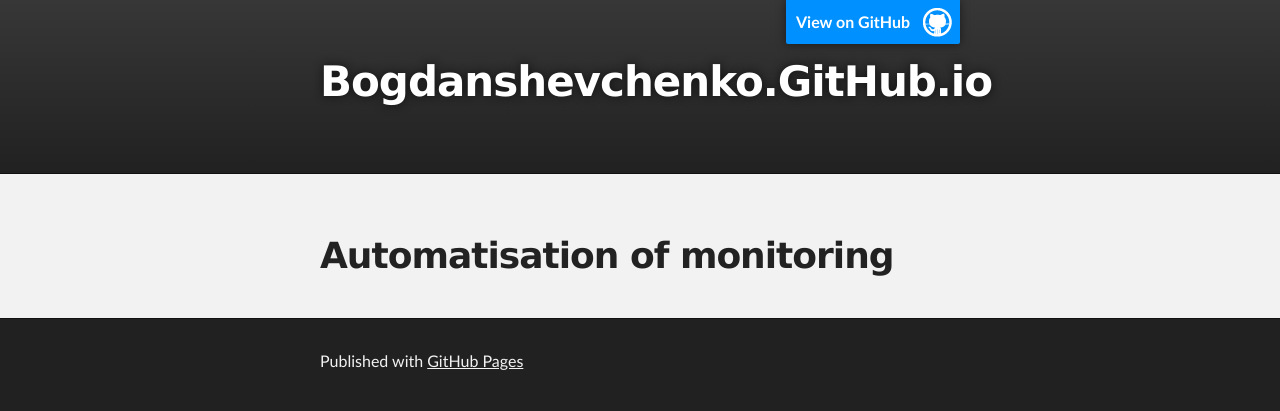
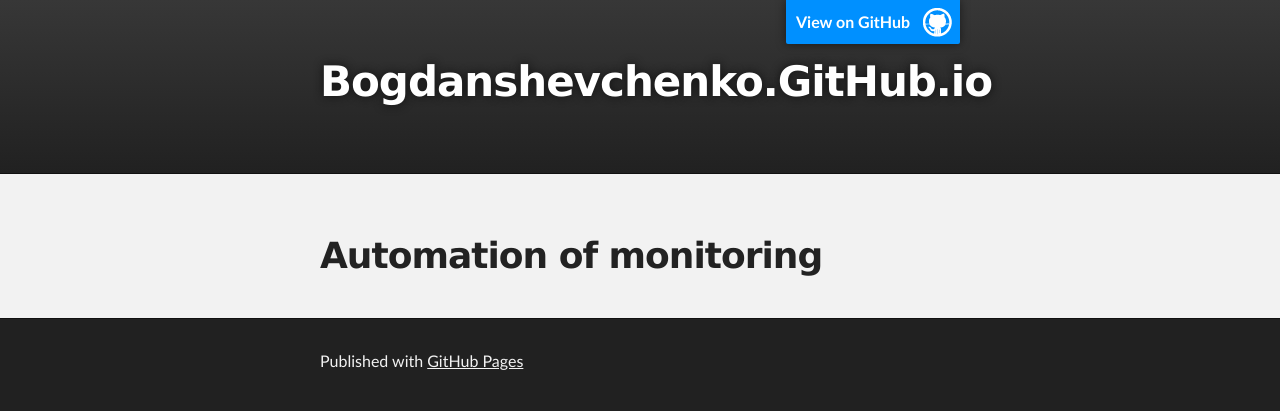
Before and after one commit to BogdanShevchenko/BogdanShevchenko.github.io, a plain HTML site: page index.html in a window 1280 px wide. Drawn offline with Linux system fonts and the light colour scheme.

Commit message:
Better wording
Changed automatisation (the correct spelling is "automatization" anyway) to a much more natural "automation"

```diff
--- a/index.html
+++ b/index.html
@@ -31,7 +31,7 @@
 </p>
 
 <h1>
-<a id="automatisation-of-monitoring" class="anchor" href="#automatisation-of-monitoring" aria-hidden="true"><span aria-hidden="true" class="octicon octicon-link"></span></a>Automatisation of monitoring</h1>
+<a id="automation-of-monitoring" class="anchor" href="#automation-of-monitoring" aria-hidden="true"><span aria-hidden="true" class="octicon octicon-link"></span></a>Automation of monitoring</h1>
 
 
 
```
